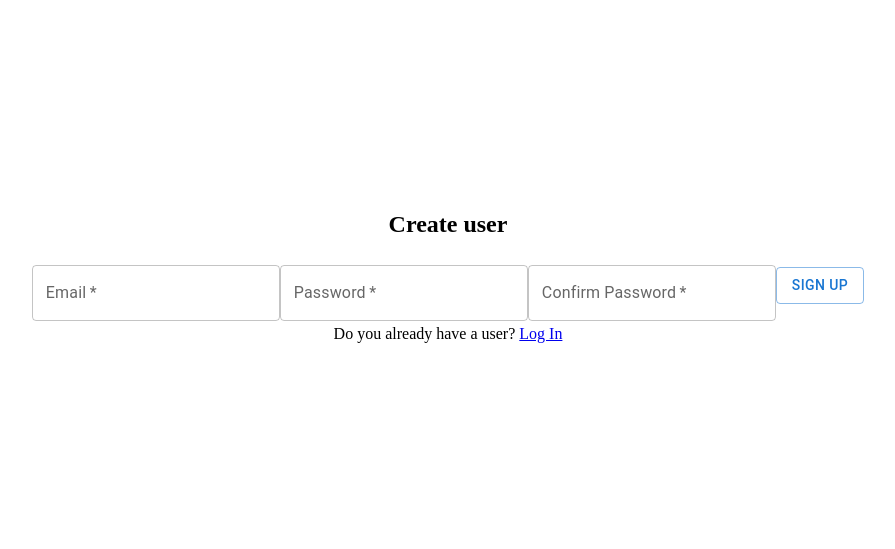
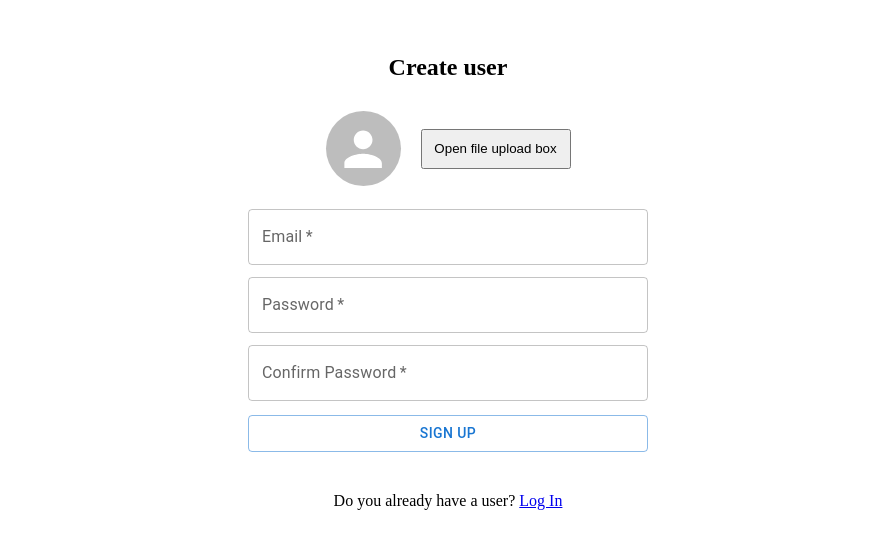
Before and after one commit to 5Mountains/awesome-website, a React (Create React App) app: page /signup in a window 1280 px wide. Shown: the part 141-690 px from the top of the page, without its empty margins (192-1087 px from the left). Built offline with nearby package versions, Linux system fonts and the light colour scheme; no server answers.

Commit message:
add partial SignUp logic

```diff
--- a/src/components/App.tsx
+++ b/src/components/App.tsx
@@ -4,15 +4,15 @@ import {
   Routes,
   Route,
 } from "react-router-dom";
-import { LogIn } from './LogIn/LogIn';
+import { LogIn } from './LogIn';
 import { SignUp } from './SignUp';
-import { UserPage } from './UserPage';
+import { Profile } from './Profile';
 
 const App = (): JSX.Element => {
   return (
     <Router>
       <Routes>
-        <Route path="/" element={<UserPage />} />
+        <Route path="/" element={<Profile />} />
         <Route path="/login" element={<LogIn />} />
         <Route path="/signup" element={<SignUp/>}  />
       </Routes>
--- a/src/components/LogIn/LogIn.tsx
+++ b/src/components/LogIn/LogIn.tsx
@@ -6,16 +6,22 @@ import { auth } from '../../firebase';
 import { IUserData } from './types';
 import { styles } from './styles';
 
+const BASE_USER_DATA = {email: '', password: ''};
+
 export const LogIn = (): JSX.Element => {
   const navigate = useNavigate();
 
   const [loading, setLoading] = useState<boolean>(false);
-  const [userData, setUserData] = useState<IUserData>({email: '', password: ''});
+  const [userData, setUserData] = useState<IUserData>(BASE_USER_DATA);
   const [error, setError] = useState<string>('')
 
   const handleOnSubmit = (e: SyntheticEvent<HTMLFormElement>) => {
     e.preventDefault();
     setLoading(true);
+
+    if (error) {
+      setError('')
+    }
 
     signInWithEmailAndPassword(auth, userData.email, userData.password)
     .then((userCredential) => {
@@ -24,6 +30,8 @@ export const LogIn = (): JSX.Element => {
       if (user) {
         navigate('/');
       }
+
+      setUserData(BASE_USER_DATA);
     })
     .catch((error) => {
       setError(error.message);
@@ -31,8 +39,6 @@ export const LogIn = (): JSX.Element => {
     .finally(() => {
       setLoading(false);
     })
-
-    setUserData({email: '', password: ''});
   }
 
   return (
@@ -43,7 +49,7 @@ export const LogIn = (): JSX.Element => {
       justifyContent="center"
       alignItems="center"
     >
-        <h2>Log In</h2>
+        <h2 style={styles.title}>Log In</h2>
         {error && <Alert severity="error">{error}</Alert>}
         <form style={styles.form as CSSProperties} onSubmit={handleOnSubmit}>
             <TextField
--- a/src/components/UserPage.tsx
+++ b/src/components/Profile/Profile.tsx
@@ -1,9 +1,9 @@
 import React from 'react';
 
-export const UserPage = (): JSX.Element => {
+export const Profile = (): JSX.Element => {
   return (
     <div>
-      User Page
+      Profile
     </div>
   );
 }
--- /dev/null
+++ b/src/components/Profile/index.ts
@@ -0,0 +1 @@
+export { Profile } from './Profile';
--- /dev/null
+++ b/src/components/Profile/styles.ts
@@ -0,0 +1 @@
+export const styles = {};
--- a/src/components/SignUp.tsx
+++ /dev/null
@@ -1,61 +0,0 @@
-import React, { useState, SyntheticEvent } from 'react'
-import { Button, Grid, TextField, Alert } from '@mui/material'
-import { Link, useNavigate } from "react-router-dom";
-
-export interface IUserData {
-    email: string;
-    password: string;
-}
-
-export const SignUp = (): JSX.Element => {
-  const navigate = useNavigate();
-
-  const [loading, setLoading] = useState<boolean>(false);
-  const [userData, setUserData] = useState<IUserData>({email: '', password: ''});
-  const [error, setError] = useState<string>('')
-
-  const handleOnSubmit = (e: SyntheticEvent<HTMLFormElement>) => {
-    e.preventDefault();
-    console.log(userData.email, userData.password);
-
-    setUserData({email: '', password: ''});
-  }
-
-  return (
-    <Grid style={{ height: '100vh' }} container direction="column" justifyContent="center" alignItems="center">
-        <h2>Create user</h2>
-        {error && <Alert severity="error">{error}</Alert>}
-        <form onSubmit={handleOnSubmit}>
-            <TextField
-                required
-                margin="dense"
-                variant="outlined"
-                label="Email"
-                type="email"
-                value={userData.email}
-                onChange={(e) => setUserData({...userData, email: e.target.value})}
-            />
-            <TextField
-                required
-                margin="dense"
-                variant="outlined"
-                label="Password"
-                type="password"
-                value={userData.password}
-                onChange={(e) => setUserData({...userData, password: e.target.value})}
-            />
-            <TextField
-                required
-                margin="dense"
-                variant="outlined"
-                label="Confirm Password"
-                type="password"
-                value={userData.password}
-                onChange={(e) => setUserData({...userData, password: e.target.value})}
-            />
-            <Button type='submit' style={{ margin: '10px 0' }} variant='outlined'>Sign Up</Button>
-        </form>
-        <div>Do you already have a user? <Link to={'/login'}>Log In</Link></div>
-    </Grid>
-  )
-}
--- /dev/null
+++ b/src/components/SignUp/SignUp.tsx
@@ -0,0 +1,121 @@
+import React, { useState, SyntheticEvent, CSSProperties, useRef, ChangeEvent } from 'react'
+import { Button, Grid, TextField, Alert, Avatar } from '@mui/material'
+import { Link, useNavigate } from "react-router-dom";
+import { IUserData } from './types';
+import { styles } from './styles';
+import { auth } from '../../firebase';
+import { createUserWithEmailAndPassword } from "firebase/auth";
+
+
+const BASE_USER_DATA = {email: '', password: '', confirmPassword: ''};
+
+export const SignUp = (): JSX.Element => {
+  const navigate = useNavigate();
+
+  const [loading, setLoading] = useState<boolean>(false);
+  const [userData, setUserData] = useState<IUserData>(BASE_USER_DATA);
+  const [error, setError] = useState<string>('')
+  const [avatar, setAvatar] = useState('');
+
+  const inputRef = useRef<HTMLInputElement | null>(null);
+
+  const handleClick = () => {
+    inputRef.current?.click();
+  };
+
+  const handleFileChange = (event: ChangeEvent<HTMLInputElement>) => {
+    const fileObj = event.target.files && event.target.files[0];
+
+    if (!fileObj) {
+      return;
+    }
+
+    console.log(fileObj)
+  };
+
+  const handleOnSubmit = (e: SyntheticEvent<HTMLFormElement>) => {
+    e.preventDefault();
+    setLoading(true);
+
+    const { email, password, confirmPassword } = userData;
+
+    if (error) {
+      setError('')
+    }
+
+    if (password !== confirmPassword) {
+      return setError('Passwords do not match')
+    }
+
+    createUserWithEmailAndPassword(auth, email, password)
+    .then((userCredential) => {
+      const user = userCredential.user;
+
+      if (user) {
+        navigate('/');
+      }
+
+      setUserData(BASE_USER_DATA);
+    })
+    .catch((error) => {
+      setError(error.message);
+    })
+    .finally(() => {
+      setLoading(false);
+    })
+  }
+
+  return (
+    <Grid
+      style={styles.root}
+      container
+      direction="column"
+      justifyContent="center"
+      alignItems="center"
+    >
+        <h2 style={styles.title}>Create user</h2>
+        {error && <Alert severity="error">{error}</Alert>}
+        <div style={styles.avatarContainer as CSSProperties}>
+            <Avatar style={styles.avatar} />
+            <input
+              style={{display: 'none'}}
+              ref={inputRef}
+              type="file"
+              onChange={handleFileChange}
+            />
+            <button style={styles.avatarBtn} onClick={handleClick}>Open file upload box</button>
+        </div>
+        <form style={styles.form as CSSProperties} onSubmit={handleOnSubmit}>
+          <TextField
+              required
+              margin="dense"
+              variant="outlined"
+              label="Email"
+              type="email"
+              value={userData.email}
+              onChange={(e) => setUserData({...userData, email: e.target.value})}
+          />
+          <TextField
+              required
+              margin="dense"
+              variant="outlined"
+              label="Password"
+              type="password"
+              value={userData.password}
+              onChange={(e) => setUserData({...userData, password: e.target.value})}
+          />
+          <TextField
+              required
+              margin="dense"
+              variant="outlined"
+              label="Confirm Password"
+              type="password"
+              value={userData.confirmPassword}
+              onChange={(e) => setUserData({...userData, confirmPassword: e.target.value})}
+          />
+          <Button disabled={loading} type='submit' style={styles.submitBtn} variant='outlined'>Sign Up</Button>
+        </form>
+      <div>Do you already have a user? <Link to={'/login'}>Log In</Link></div>
+    </Grid>
+  )
+}
--- /dev/null
+++ b/src/components/SignUp/index.ts
@@ -0,0 +1 @@
+export { SignUp } from './SignUp';
--- /dev/null
+++ b/src/components/SignUp/styles.ts
@@ -0,0 +1,34 @@
+export const styles = {
+    root: {
+        height: "100vh",
+    },
+    title: {
+        margin: "30px",
+    },
+    form: {
+        display: "flex",
+        flexDirection: "column",
+        alignItems: "stretch",
+        justifyContent: "center",
+        width: "400px",
+        marginBottom: "30px",
+    },
+    avatarContainer: {
+        display: "flex",
+        alignSelf: "center",
+        marginBottom: "15px",
+    },
+    avatar: {
+        height: "75px",
+        width: "75px",
+    },
+    avatarBtn: {
+        width: "150px",
+        height: "40px",
+        marginLeft: "20px",
+        alignSelf: "center",
+    },
+    submitBtn: {
+        margin: "10px 0",
+    }
+}
--- /dev/null
+++ b/src/components/SignUp/types.ts
@@ -0,0 +1,5 @@
+export interface IUserData {
+    email: string;
+    password: string;
+    confirmPassword: string;
+}
--- a/src/firebase.ts
+++ b/src/firebase.ts
@@ -1,5 +1,6 @@
 import { FirebaseOptions, initializeApp } from "firebase/app";
 import { getAuth } from "firebase/auth";
+import { getStorage } from "firebase/storage";
 
 const firebaseConfig: FirebaseOptions = {
     apiKey: process.env.REACT_APP_FIREBASE_API_KEY,
@@ -12,3 +13,4 @@ const firebaseConfig: FirebaseOptions = {
 
 const app = initializeApp(firebaseConfig);
 export const auth = getAuth();
+export const storage = getStorage(app)
```
